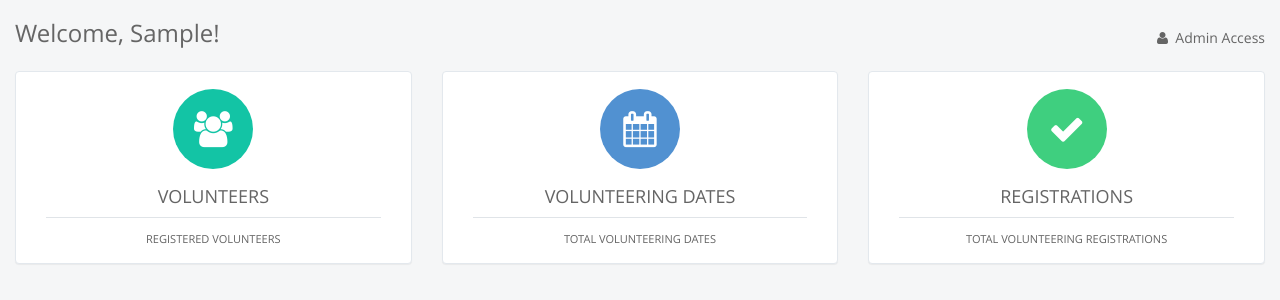
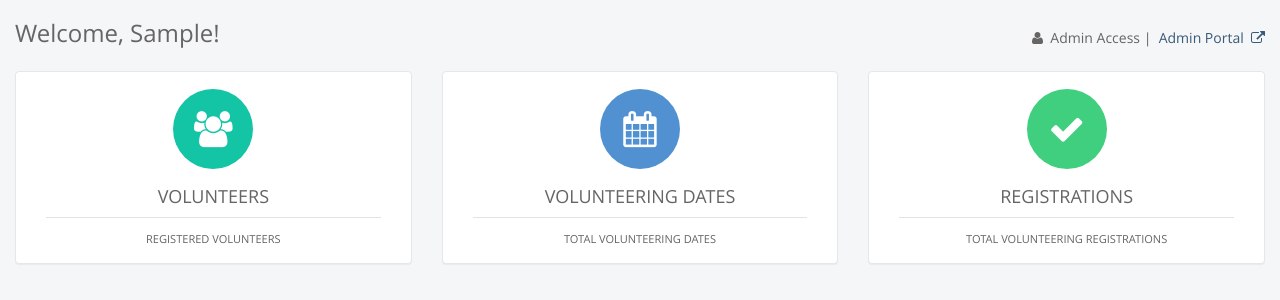
Before and after one commit to skarim/wis-application, a Django app: template templates/admin/dashboard.html in a window 1280 px wide. Shown: the part 51-351 px from the top of the page. Run offline with Django 3.2, Linux system fonts and the light colour scheme; the template is opened without the code that fills it, so the values that code supplies are empty; the visitor is signed in with stand-in values (Sample User, id 1); some libraries are stand-ins or nearby versions.

Commit message:
add link to django admin portal

```diff
--- a/templates/admin/dashboard.html
+++ b/templates/admin/dashboard.html
@@ -8,7 +8,11 @@
         <h3>
             Welcome, {{ user.first_name }}!
             <span class="h5 pull-right">
-                <i class="fa fa-user"></i>&nbsp; Admin Access
+                <i class="fa fa-user"></i>&nbsp; Admin Access |&nbsp;
+                <a href="/admin/" target="_blank">
+                    Admin Portal
+                    &nbsp;<i class="fa fa-external-link"></i>
+                </a>
             </span>
         </h3>
     </div>
--- a/templates/admin/view_volunteer.html
+++ b/templates/admin/view_volunteer.html
@@ -7,11 +7,6 @@
     <div class="clearfix">
         <h3>
             Volunteer: {{ volunteer.last_name }}, {{ volunteer.first_name }}
-            {% if volunteer.is_admin %}
-                <span class="h5 pull-right">
-                    <i class="fa fa-user"></i>&nbsp; Admin Access
-                </span>
-            {% endif %}
         </h3>
     </div>
     <div class="row">
```
